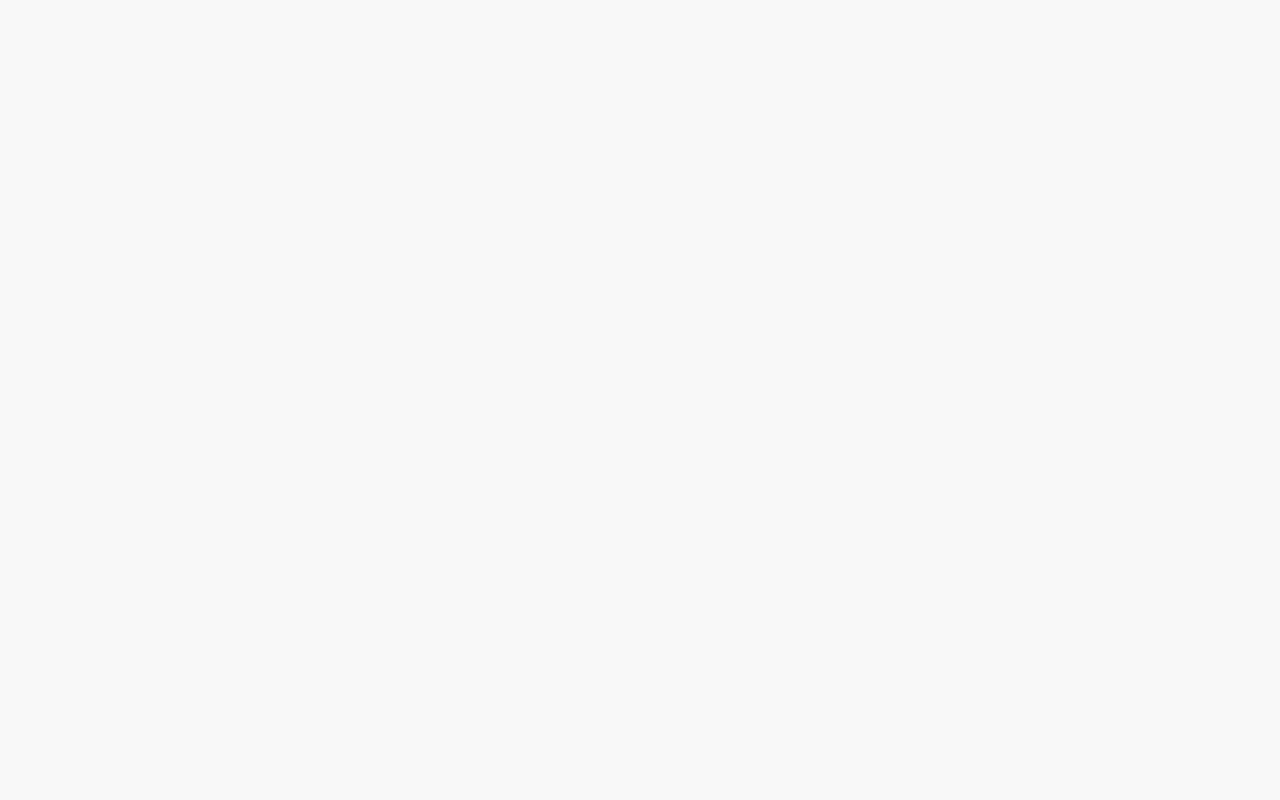
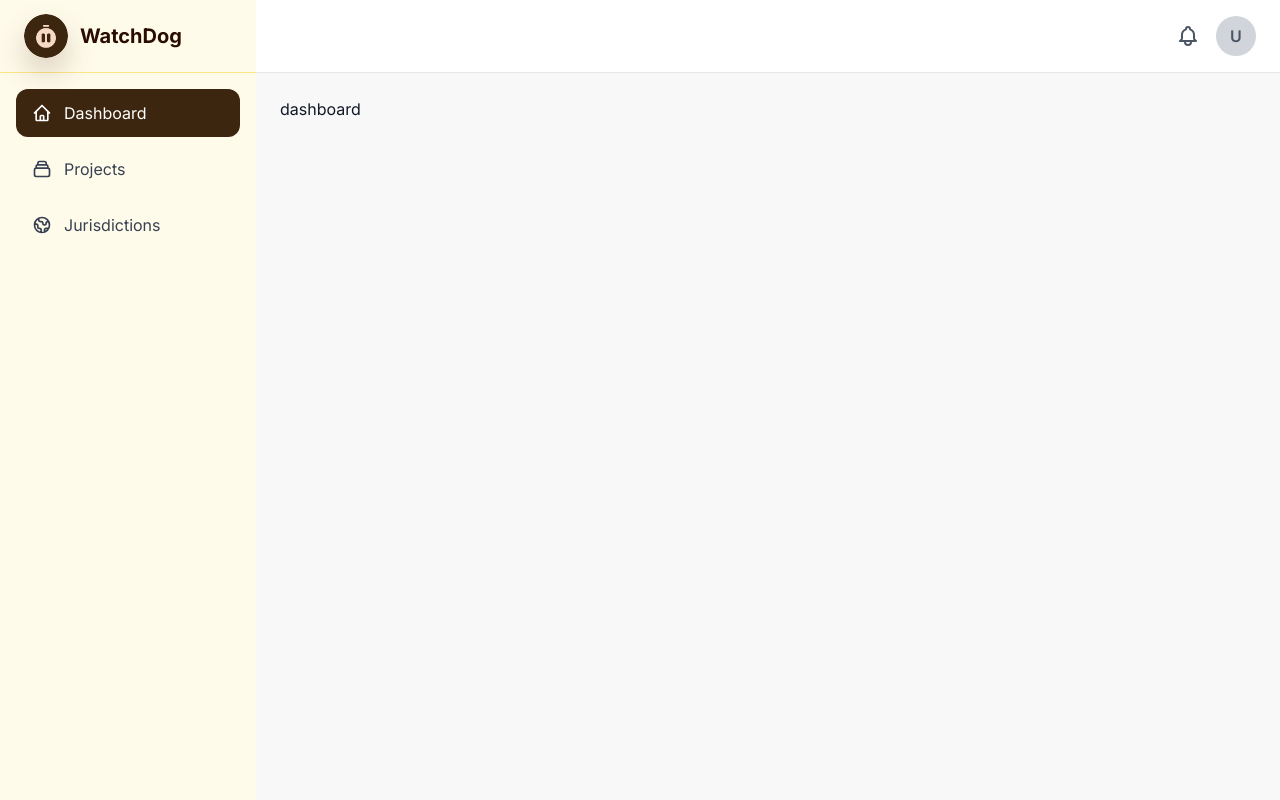
Before and after one commit to hngprojects/legal-watch-dog-FE, a Vue app: page /dashboard in a window 1280 px wide. Before the commit this address had no page. Built offline with nearby package versions, Linux system fonts and the light colour scheme.

Commit message:
feat: create layout for dashboard pages

```diff
--- /dev/null
+++ b/src/components/dashboard/Navbar.vue
@@ -0,0 +1,22 @@
+<script setup lang="ts">
+
+</script>
+
+<template>
+  <nav class="bg-white border-b border-gray-200 px-6 py-4 flex items-center justify-between">
+    <div class="flex items-center space-x-4">
+
+    </div>
+    <div class="flex items-center space-x-4">
+      <button class="text-gray-600 hover:text-gray-800">
+        <svg class="w-6 h-6" fill="none" stroke="currentColor" viewBox="0 0 24 24">
+          <path stroke-linecap="round" stroke-linejoin="round" stroke-width="2"
+            d="M15 17h5l-1.405-1.405A2.032 2.032 0 0118 14.158V11a6.002 6.002 0 00-4-5.659V5a2 2 0 10-4 0v.341C7.67 6.165 6 8.388 6 11v3.159c0 .538-.214 1.055-.595 1.436L4 17h5m6 0v1a3 3 0 11-6 0v-1m6 0H9" />
+        </svg>
+      </button>
+      <div class="w-10 h-10 bg-gray-300 rounded-full flex items-center justify-center text-gray-600 font-semibold">
+        U
+      </div>
+    </div>
+  </nav>
+</template>
--- /dev/null
+++ b/src/components/dashboard/Sidebar.vue
@@ -0,0 +1,56 @@
+<script setup lang="ts">
+import { useRoute } from 'vue-router';
+import BrandLogo from '../BrandLogo.vue';
+
+const route = useRoute();
+
+const menuItems = [
+  { name: 'Dashboard', path: '/dashboard', icon: 'HomeIcon' },
+  { name: 'Projects', path: '/dashboard/projects', icon: 'ProjectsIcon' },
+  { name: 'Jurisdictions', path: '/dashboard/jurisdictions', icon: 'JurisdictionsIcon' },
+];
+
+const isActive = (path: string) => {
+  if (path === '/dashboard') {
+    return route.path === '/dashboard';
+  }
+  return route.path.startsWith(path);
+};
+
+const HomeIcon = {
+  template: `<svg fill="none" stroke="currentColor" viewBox="0 0 24 24"><path stroke-linecap="round" stroke-linejoin="round" stroke-width="2" d="M3 12l2-2m0 0l7-7 7 7M5 10v10a1 1 0 001 1h3m10-11l2 2m-2-2v10a1 1 0 01-1 1h-3m-6 0a1 1 0 001-1v-4a1 1 0 011-1h2a1 1 0 011 1v4a1 1 0 001 1m-6 0h6"/></svg>`
+};
+
+const ProjectsIcon = {
+  template: `<svg fill="none" stroke="currentColor" viewBox="0 0 24 24"><path stroke-linecap="round" stroke-linejoin="round" stroke-width="2" d="M19 11H5m14 0a2 2 0 012 2v6a2 2 0 01-2 2H5a2 2 0 01-2-2v-6a2 2 0 012-2m14 0V9a2 2 0 00-2-2M5 11V9a2 2 0 012-2m0 0V5a2 2 0 012-2h6a2 2 0 012 2v2M7 7h10"/></svg>`
+};
+
+const JurisdictionsIcon = {
+  template: `<svg fill="none" stroke="currentColor" viewBox="0 0 24 24"><path stroke-linecap="round" stroke-linejoin="round" stroke-width="2" d="M3.055 11H5a2 2 0 012 2v1a2 2 0 002 2 2 2 0 012 2v2.945M8 3.935V5.5A2.5 2.5 0 0010.5 8h.5a2 2 0 012 2 2 2 0 104 0 2 2 0 012-2h1.064M15 20.488V18a2 2 0 012-2h3.064M21 12a9 9 0 11-18 0 9 9 0 0118 0z"/></svg>`
+};
+</script>
+
+<template>
+  <aside class="w-64 bg-amber-50 text-gray-800 flex flex-col">
+    <div class="px-6 py-3.5  border-b border-amber-200">
+      <div class="flex items-center space-x-4">
+        <RouterLink to="/" aria-label="Homepage" class="shrink-0">
+          <BrandLogo />
+        </RouterLink>
+      </div>
+    </div>
+    <nav class="flex-1 p-4">
+      <ul class="space-y-2">
+        <li v-for="item in menuItems" :key="item.path">
+          <router-link :to="item.path" class="flex items-center space-x-3 px-4 py-3 rounded-lg transition-colors"
+            :class="isActive(item.path) ? 'bg-[#3C2610] text-white' : 'text-gray-700 hover:bg-amber-100'">
+            <component :is="item.icon === 'HomeIcon' ? HomeIcon :
+              item.icon === 'ProjectsIcon' ? ProjectsIcon :
+                item.icon === 'JurisdictionsIcon' ? JurisdictionsIcon : HomeIcon" class="w-5 h-5" />
+            <span>{{ item.name }}</span>
+          </router-link>
+        </li>
+      </ul>
+    </nav>
+  </aside>
+</template>
--- /dev/null
+++ b/src/layout/DashboardLayout.vue
@@ -0,0 +1,16 @@
+<script setup lang="ts">
+import Navbar from '../components/dashboard/Navbar.vue';
+import Sidebar from '../components/dashboard/Sidebar.vue';
+</script>
+
+<template>
+  <div class="flex h-screen bg-gray-50 overflow-hidden">
+    <Sidebar />
+    <div class="flex-1 flex flex-col min-w-0 overflow-hidden">
+      <Navbar />
+      <main class="flex-1 overflow-y-auto p-6">
+        <router-view />
+      </main>
+    </div>
+  </div>
+</template>
--- a/src/router/index.ts
+++ b/src/router/index.ts
@@ -7,6 +7,10 @@ import OtpView from '@/views/OtpView.vue'
 import SuccessView from '@/views/SuccessView.vue'
 import SkeletonView from '@/views/SkeletonView.vue'
 import ComingSoonView from '@/views/ComingSoonView.vue'
+import DashboardLayout from '@/layout/DashboardLayout.vue'
+import DashboardView from '@/views/dashboard/DashboardView.vue'
+import ProjectView from '@/views/dashboard/ProjectView.vue'
+import JurisdictionView from '@/views/dashboard/JurisdictionView.vue'
 
 const router = createRouter({
   history: createWebHistory(import.meta.env.BASE_URL),
@@ -51,6 +55,27 @@ const router = createRouter({
       name: 'coming-soon',
       component: ComingSoonView,
     },
+    {
+      path: '/dashboard',
+      component: DashboardLayout,
+      children: [
+        {
+          path: '',
+          name: 'dashboard',
+          component: DashboardView
+        },
+        {
+          path: 'projects',
+          name: 'dashboard-projects',
+          component: ProjectView
+        },
+        {
+          path: 'jurisdictions',
+          name: 'dashboard-jurisdictions',
+          component: JurisdictionView
+        }
+      ]
+    }
   ],
   scrollBehavior: () => ({ top: 0 }),
 })
--- /dev/null
+++ b/src/views/dashboard/DashboardView.vue
@@ -0,0 +1,6 @@
+<script setup lang="ts"></script>
+<template>
+  <main>
+    dashboard
+  </main>
+</template>
--- /dev/null
+++ b/src/views/dashboard/JurisdictionView.vue
@@ -0,0 +1,6 @@
+<script setup lang="ts"></script>
+<template>
+  <main>
+    dashboard
+  </main>
+</template>
--- /dev/null
+++ b/src/views/dashboard/ProjectView.vue
@@ -0,0 +1,6 @@
+<script setup lang="ts"></script>
+<template>
+  <main>
+    dashboard
+  </main>
+</template>
```
